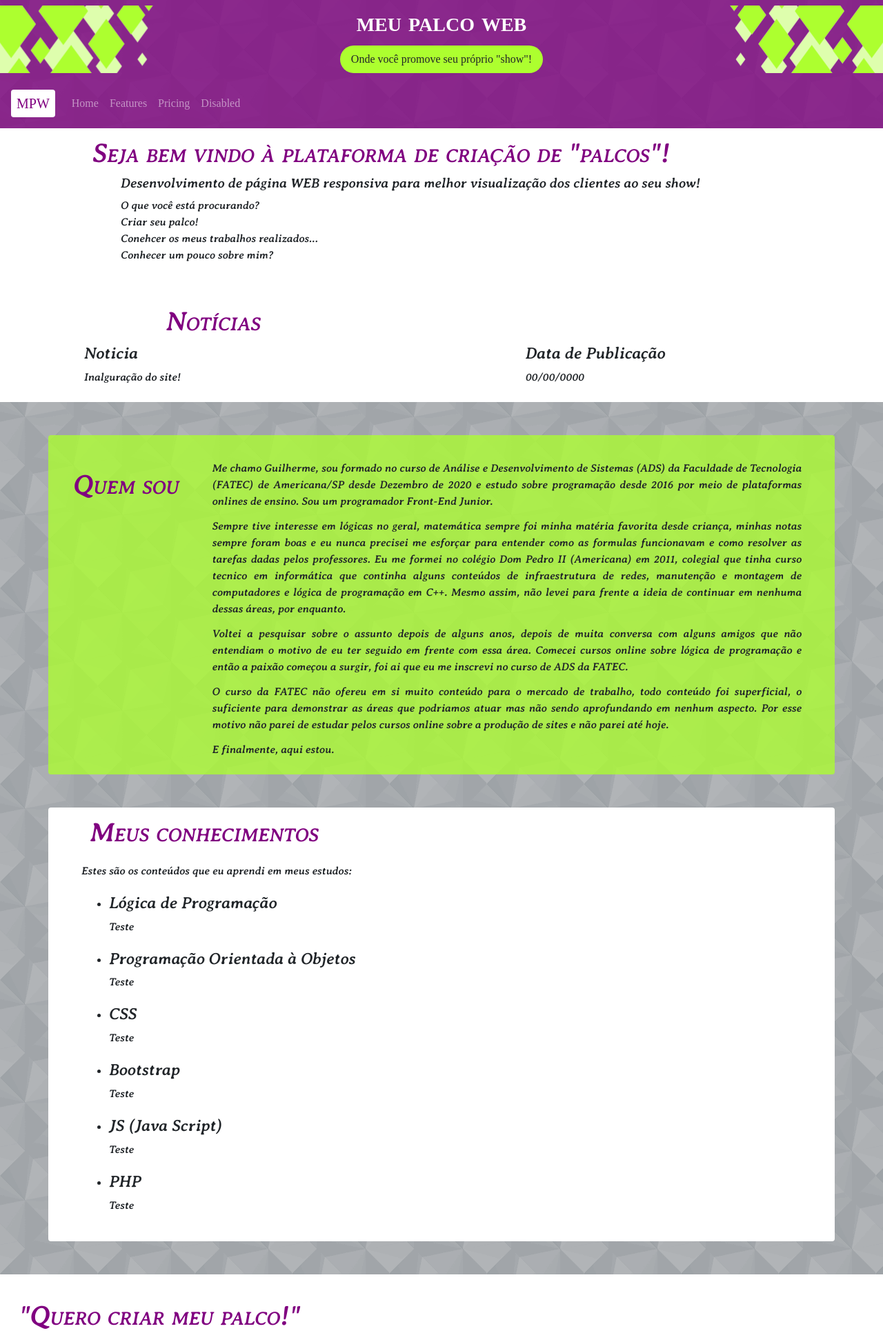
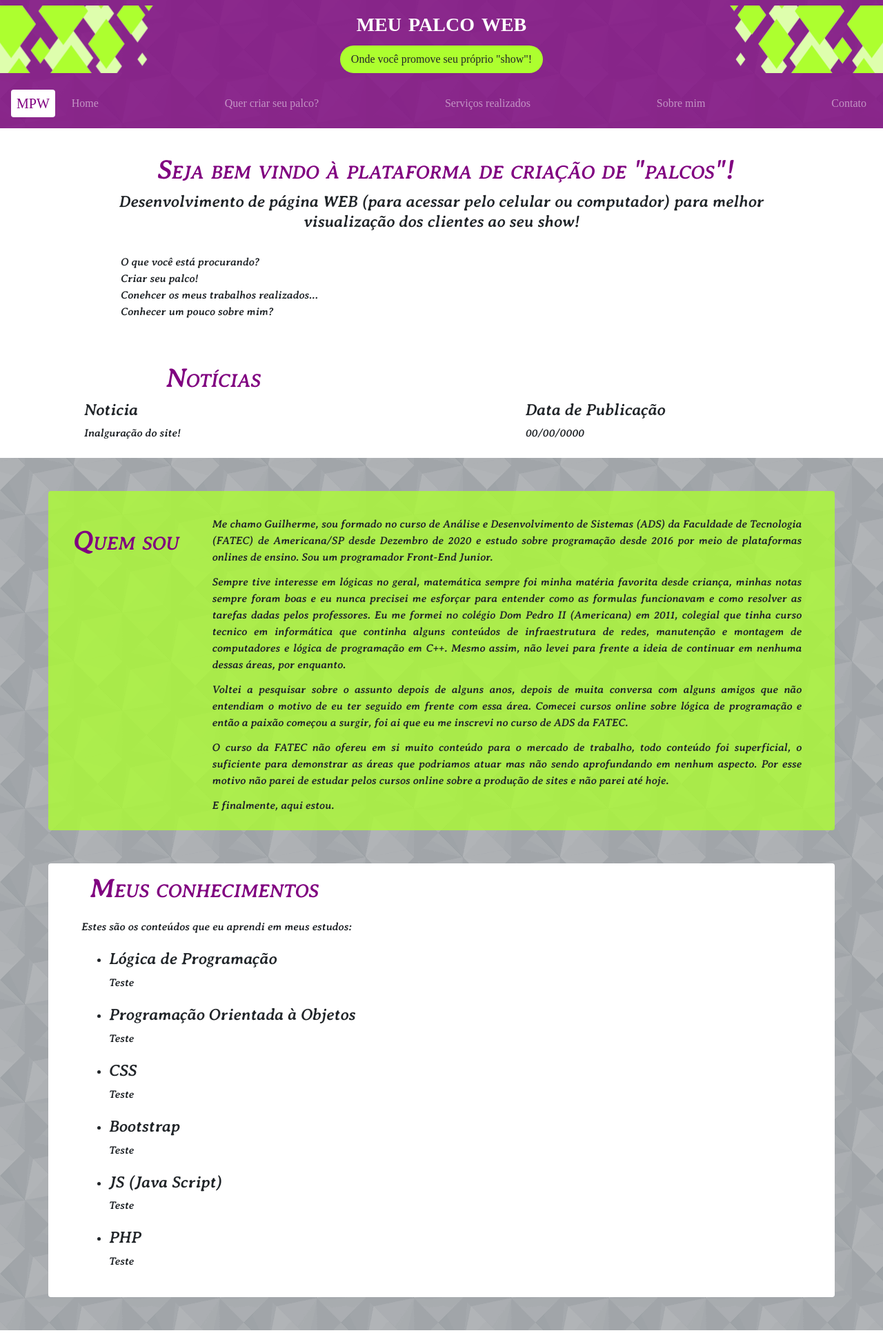
Before and after one commit to guilhermesobu/guilherme.com.br, a PHP site: page / in a window 1280 px wide. Shown: the top 1933 px of the page at 69% size. Run offline with PHP 8.4, Linux system fonts and the light colour scheme; some web fonts are replaced.

Commit message:
Adicionado footer, alterações no MPW, no wellcome e na navbar

```diff
--- a/index.php
+++ b/index.php
@@ -56,12 +56,14 @@ include 'view/defaultTop.php';
          * Meus horários e contato
          */
 
-        require 'view/copyright.php';
+        include 'view/footer.php';
 
         ?>
     </div>
 </div>
 
 <?php
+
+
 include 'view/defaultBotton.php';
 ?>
--- a/scss/classes.css
+++ b/scss/classes.css
@@ -50,7 +50,7 @@
     animation-name: navfocus;
     animation-duration: 0.5s;
     animation-fill-mode: forwards;
-    transform: rotateZ(10deg);
+    transform: rotateZ(5deg);
     border-radius: 10px;
 }
 @keyframes navfocus{
--- /dev/null
+++ b/view/footer.php
@@ -0,0 +1,15 @@
+<div class="container-fluid mt-4 pt-4 bg-green">
+    <div class="row">
+
+        <div class="offset-3 col text-center">
+            Meu Palco WEB
+        </div>
+        <div class="col-3 text-center">
+            Logo
+        </div>
+
+    </div>
+
+    <?php require 'view/copyright.php'; ?>
+
+</div>
--- a/view/mpw.php
+++ b/view/mpw.php
@@ -1,12 +1,56 @@
 <div class="container-fluid mt-5 bg-white">
-    <div class="row justify-content-center pt-4">
-        <div class="col-12">
+    <div class="row justify-content-center py-4">
+
+        <div class="col-12 text-center">
+            <h3>Ai você me diz...</h3>
             <h1>"Quero criar meu palco!"</h1>
-            <h3 class="px-5">Então vamos lá!</h3>
+            <h3>Então vamos lá!</h3>
         </div>
+
         <div class="col-md-10 col-12 pt-4">
-            <h3>O que você precisa saber?</h3>
-            <p>Primeiro, você sempre podrá me perguntar qualquer coisa <a href="">acessando aqui</a>! Não exite caso sinta alguma dúvida sobre qualquer coisa, responderei assim que ver a mensagem!</p>
+            <h3 class="text-purple border-top pt-4">O que você precisa saber?</h3>
+            <p>Antes de tudo, saiba você sempre podrá me perguntar qualquer coisa <a href="">acessando aqui</a>! Não exite caso sinta alguma dúvida sobre qualquer coisa, responderei assim que ver a mensagem!</p>
         </div>
+
+        <div class="col-md-10 col-12 pt-4">
+            <h3 class="text-purple border-top pt-4">Mas então, o que eu preciso para poder montar SEU PALCO?</h3>
+            <p>Preciso que você saiba o que você está querendo ou pelo menos tenha uma ideia quase completa sobre o que você quer na sua página.</p>
+            <p>Eu posso dar pouco suporte com o conteúdo e o que você quer mostrar, por isso digo, tenha sempre tenha em mente o que você quer mostrar.</p>
+        </div>
+
+        <div class="col-md-10 col-12 pt-4">
+
+            <h3 class="mb-0 text-purple border-top pt-4">Você sabe qual o seu negócio, agora me diga:</h3>
+            <ul>
+                <li>O que você quer que seus clientes vejam?</li>
+                <ul>
+                    <li class="pt-0">É uma página onde você vai apresentar </li>
+                </ul>
+                <li>Qual o nome que aparecerá na sua página?</li>
+                <li>Tem um logo para sua marca?</li>
+                <li>Você tem em mente como isso será apresentado?</li>
+                <li>Já desenvolveu todo o texto que será exibido aos seus clientes?</li>
+                <li>Pensou na(s) fonte(s) dos seus textos?</li>
+                <ul>
+                    <li class="pt-0">Procure no google fonts... no google...</li>
+                </ul>
+                <li>Tem as imágens que quer que sejam exibidas?</li>
+                <li>Imaginou quais cores você quer utilizar?</li>
+                <ul>
+                    <li class="pt-0">Pese nas cores do corpo do site e também dos textos.</li>
+                    <li class="pt-0">Se não tem ideia do que usar de cores, procure por "teoria das cores" no google.</li>
+                </ul>
+                <li>Você sabe como a página vai se comportar em um celular?</li>
+            </ul>
+
+        </div>
+
+        <div class="col-md-10 col-12 pt-4">
+            <h3 class="text-purple border-top pt-4">Mas não é só me entregar esse conteúdo para eu produzir o site.</h3>
+            <p>Isso tudo serve para agilizar o desenvolvimento do seu site, mas nós ainda precisamos conversar sobre isso tudo e é claro, manter um contato para fazer alterações durante o processo de desenvolvimento.</p>
+            <p>Todo desenvolvimento contém fase de desenvolvimento, teste e correção antes de ir para prodção (ao ar).</p>
+            <p>Eu irei desenvolver mas não farei segamente, você poderá acompanhar a montagem do seu palco conforme eu for trabalhando!</p>
+        </div>
+
     </div>
 </div>
--- a/view/navbar.php
+++ b/view/navbar.php
@@ -8,11 +8,12 @@
     </button>
 
     <div class="collapse navbar-collapse" id="navbarNavAltMarkup">
-        <div class="navbar-nav">
+        <div class="navbar-nav justify-content-between w-100">
             <a class="nav-link navfocus" href="">Home</a>
-            <a class="nav-link navfocus" href="">Features</a>
-            <a class="nav-link navfocus" href="">Pricing</a>
-            <a class="nav-link navfocus" href="">Disabled</a>
+            <a class="nav-link navfocus" href="">Quer criar seu palco?</a>
+            <a class="nav-link navfocus" href="">Serviços realizados</a>
+            <a class="nav-link navfocus" href="">Sobre mim</a>
+            <a class="nav-link navfocus" href="">Contato</a>
         </div>
     </div>
 
--- a/view/wellcome.php
+++ b/view/wellcome.php
@@ -1,16 +1,14 @@
 <div class="container-fluid bg-white pb-4">
 
     <div class="row justify-content-center">
-        <div class="col-md-10 col-12">
-            <h1 class="">Seja bem vindo à plataforma de criação de "palcos"!</h1>
+        <div class="col-md-10 col-12 py-4 text-center">
+            <h1>Seja bem vindo à plataforma de criação de "palcos"!</h1>
+            <h4>Desenvolvimento de página WEB (para acessar pelo celular ou computador) para melhor visualização dos clientes ao seu show!</h4>
         </div>
     </div>
 
     <div class="row justify-content-center">
         <div class="col-md-9 col-12">
-            <h5>
-                Desenvolvimento de página WEB <a data-toggle="tooltip" data-placement="top" title="Tooltip on top">responsiva</a> para melhor visualização dos clientes ao seu show!
-            </h5>
             <p>O que você está procurando?</p>
             <p>Criar seu palco!</p>
             <p>Conehcer os meus trabalhos realizados...</p>
```
Also changed, not shown: view/contact.php (added, +7 -0 lines).
